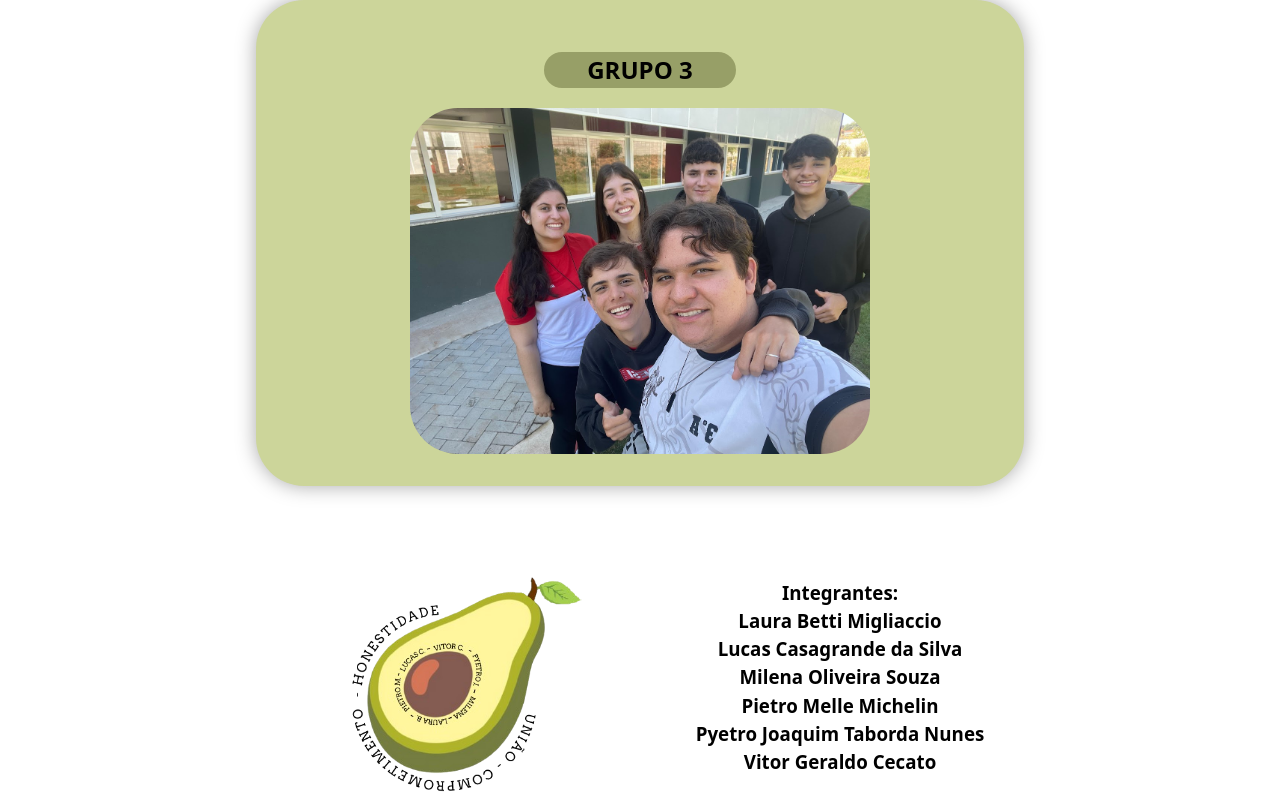
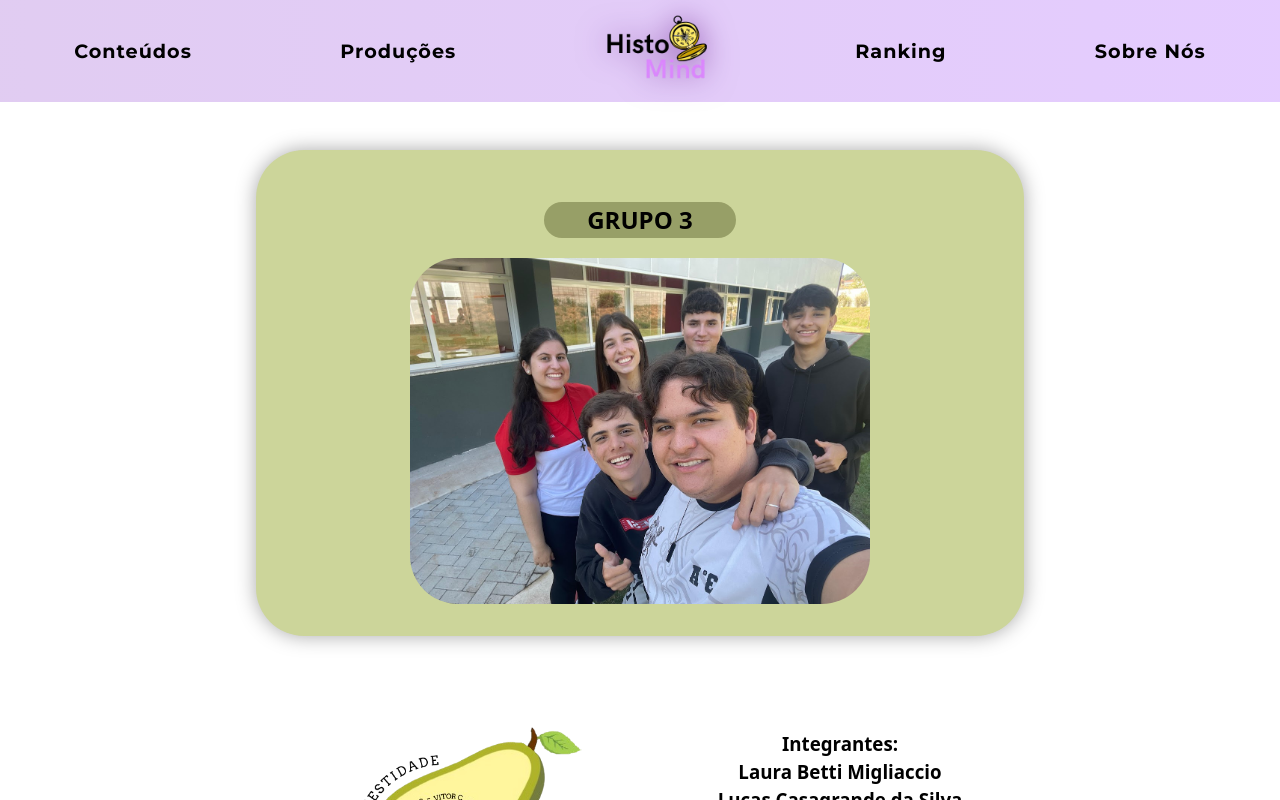
Before and after one commit to vitorcecato-sesi/projeto-historia, a React (Vite) app: page /SobreNos in a window 1280 px wide. Shown: the top 800 px of the page. Built offline with nearby package versions, Linux system fonts and the light colour scheme.

Commit message:
navbar no sobrenos

```diff
--- a/src/pages/SobreNos.jsx
+++ b/src/pages/SobreNos.jsx
@@ -1,6 +1,9 @@
 //Imagens
 import FotoGrupo3 from "../assets/FotoGrupo3.png";
 import LogoG3 from "../assets/logoG3.png";
+
+//Componentes
+import Navbar from "../components/Navbar"
 
 //CSS
 import "../pages/style/SobreNos.css";
@@ -8,6 +11,12 @@ import "../pages/style/SobreNos.css";
 function SobreNos() {
   return (
     <>
+
+    <Navbar/>
+
+    <br/>
+    <br/>
+
     <center>
       <section className="blocoPrincipal">
         <section className="blocoFoto">
```
